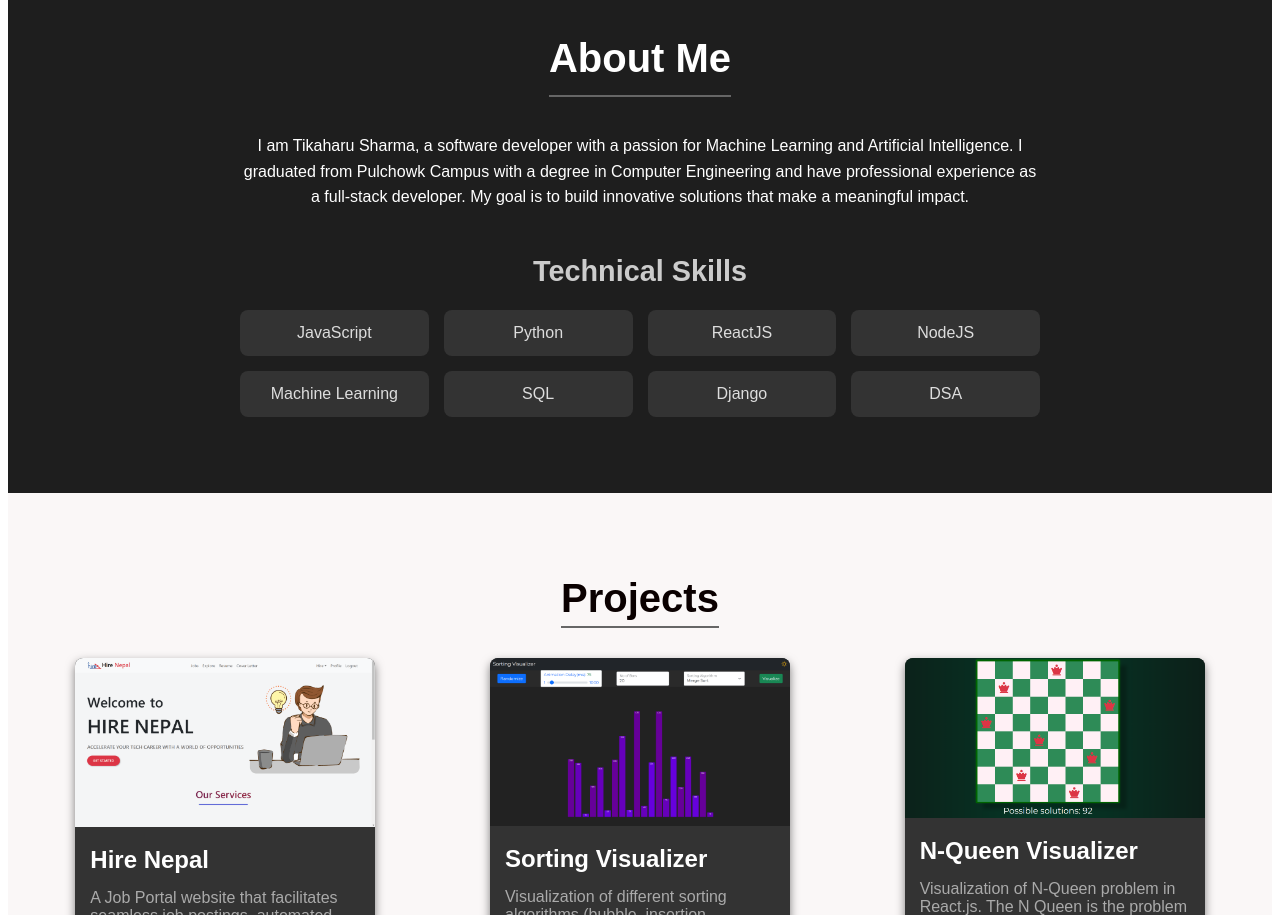
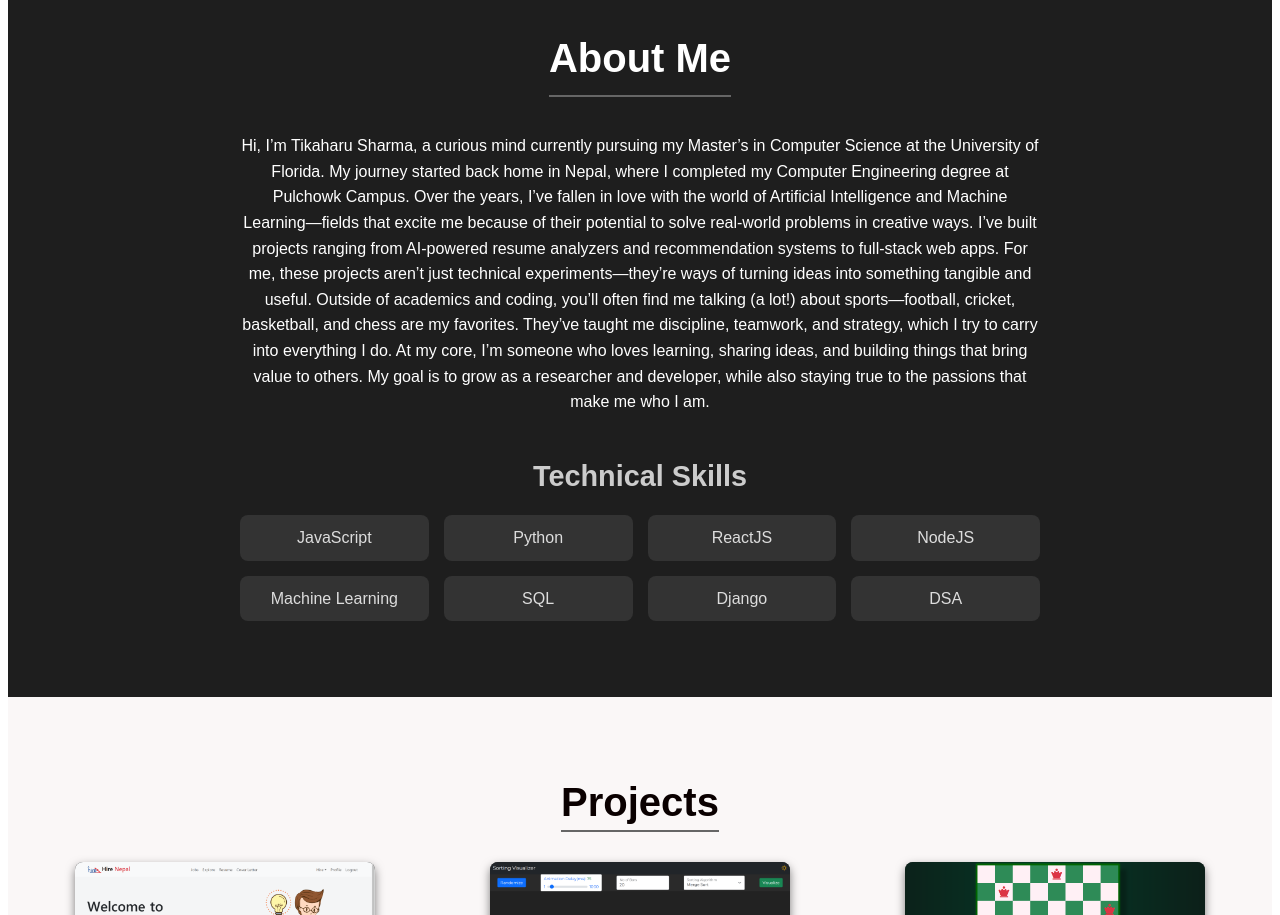
Before and after one commit to tilak-13/Portfolio, a React (Create React App) app: page / in a window 1280 px wide. Shown: the part 880-1795 px from the top of the page. Built offline with nearby package versions, Linux system fonts and the light colour scheme.

Commit message:
Photo and Cv change

```diff
--- a/src/components/About.js
+++ b/src/components/About.js
@@ -7,10 +7,25 @@ const About = () => {
             <div className="about-content">
                 <h2>About Me</h2>
                 <p>
-                    I am Tikaharu Sharma, a software developer with a passion for Machine Learning and Artificial Intelligence.
-                    I graduated from Pulchowk Campus with a degree in Computer Engineering and have professional experience
-                    as a full-stack developer. My goal is to build innovative solutions that make a meaningful impact.
-                </p>
+  Hi, I’m Tikaharu Sharma, a curious mind currently pursuing my Master’s in Computer Science
+  at the University of Florida. My journey started back home in Nepal, where I completed
+  my Computer Engineering degree at Pulchowk Campus. Over the years, I’ve fallen in love
+  with the world of Artificial Intelligence and Machine Learning—fields that excite me
+  because of their potential to solve real-world problems in creative ways.
+
+  I’ve built projects ranging from AI-powered resume analyzers and recommendation systems
+  to full-stack web apps. For me, these projects aren’t just technical experiments—they’re
+  ways of turning ideas into something tangible and useful.
+
+  Outside of academics and coding, you’ll often find me talking (a lot!) about sports—football,
+  cricket, basketball, and chess are my favorites. They’ve taught me discipline, teamwork,
+  and strategy, which I try to carry into everything I do.
+
+  At my core, I’m someone who loves learning, sharing ideas, and building things that
+  bring value to others. My goal is to grow as a researcher and developer, while also
+  staying true to the passions that make me who I am.
+</p>
+
                 <div className="skills">
                     <h4>Technical Skills</h4>
                     <ul className="skills-list">
--- a/src/components/Hero.js
+++ b/src/components/Hero.js
@@ -13,7 +13,7 @@ const Hero = () => {
                     <TypingEffect />
                 </div>
                 <div className="hero-photo">
-                    <img src="/images/photo.jpg" alt="Tikaharu Sharma" className="profile-photo" />
+                    <img src="/images/photo2.jpg" alt="Tikaharu Sharma" className="profile-photo" />
                 </div>
             </div>
         </div>
--- a/src/components/Navbar.js
+++ b/src/components/Navbar.js
@@ -20,7 +20,7 @@ const Navbar = () => {
             </ul>
             <div className="navbar-right">
                 <a
-                    href="/CV.pdf"
+                    href="/Resume.pdf"
                     download="Tikaharu_Sharma_CV.pdf"
                     className="download-cv-btn"
                 >
```
Also changed, not shown: public/images/photo2.jpg (added), 1 other file (tests, documents, lock files or other folders).
